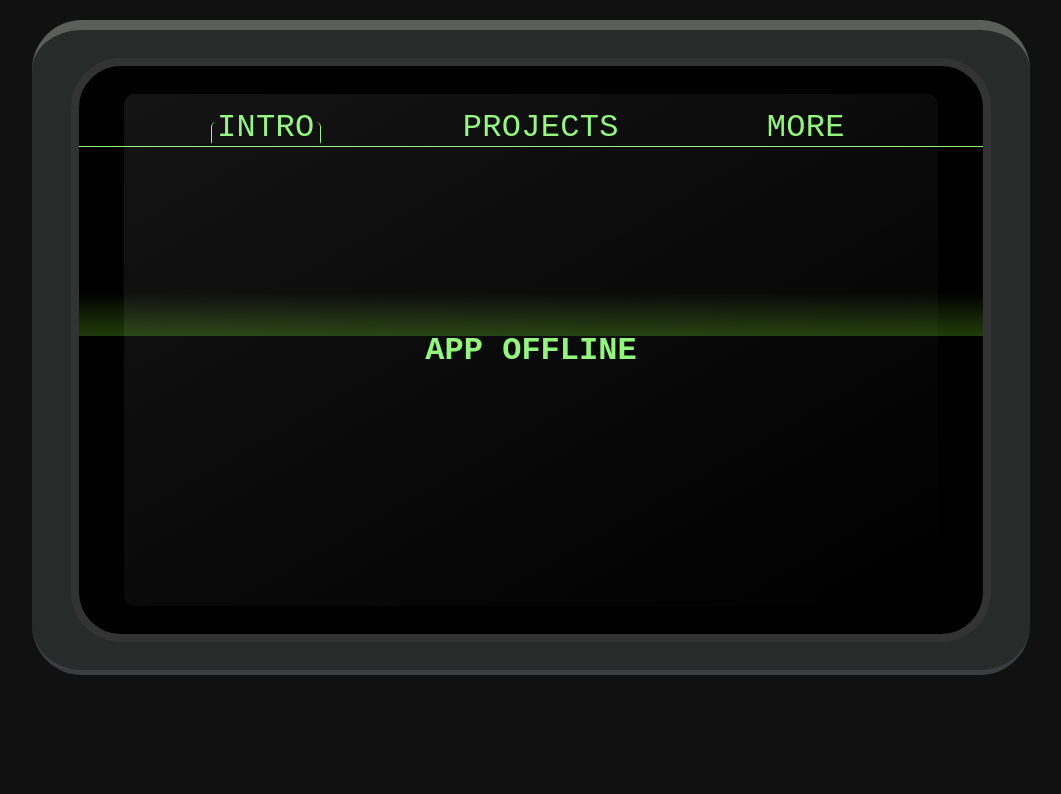
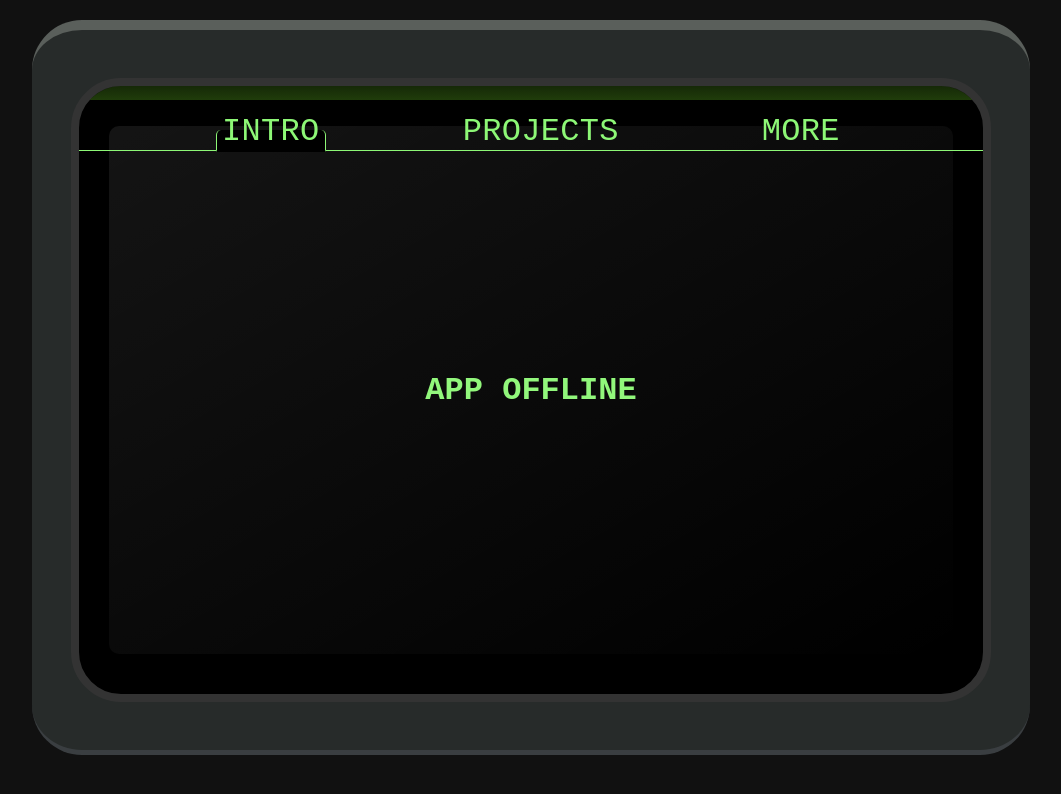
Before and after one commit to alex-gagnon/Portfolio-Web, a React (Create React App) app: page / in a window 1280 px wide. Shown: the top 794 px of the page, without its empty margins (109-1170 px from the left). Built offline with nearby package versions, Linux system fonts and the light colour scheme.

Commit message:
Finished up the header section and styling
Had trouble getting the header children state to update. Managed to fix by utilizing componentDidUpdate

```diff
--- a/src/components/App.css
+++ b/src/components/App.css
@@ -0,0 +1,6 @@
+.container {
+    display: flex;
+    justify-content: center;
+    align-items: center;
+    position: relative;
+}
--- a/src/components/PipBoy/Header/Header.jsx
+++ b/src/components/PipBoy/Header/Header.jsx
@@ -1,42 +1,80 @@
 import React, {Component} from 'react';
 import './PipBoy.header.css';
+import PropTypes from 'prop-types';
 
 
 const MenuItems = props => (
-    props.children.map((item, i) => (
-        <div className="pip-navigation__wrapper">
-            <div className={i === 0 ? 'active pip-navigation__border' : 'pip-navigation__border'}></div>
-            <div id={'menu-item-' + i}
-                key={'menu-item-' + i}
-                className={'menu-items'}>
-                <span>{item.toUpperCase()}</span>
-            </div>
+    <div key={'menu-item-' + props.item.id}
+        className={'pip-navigation__wrapper'}>
+        <div id={'flag-id-' + props.item.id}
+            className={props.item.flagActive
+                ? 'pip-navigation__border active'
+                : 'pip-navigation__border'}>
         </div>
-        )
-    )
+        <div id={'menu-item-' + props.item.id}
+            className={'menu-items'}
+            onLoad={props.initActive}
+            onClick={props.onToggle}>
+            <span>{props.item.text.toUpperCase()}</span>
+        </div>
+    </div>
 )
 
 class Header extends Component {
     constructor(props) {
         super(props)
         this.state = {
-            children: []
+            children: [{id: 0, text: '', flagActive: false}]
         }
     }
 
-    componentDidMount() {
+    componentDidUpdate(prevProps) {
+        if (this.props.children !== prevProps.children) {
+            this.setState({
+                children: this.props.children.map(item => {
+                    return {
+                        id: item.id,
+                        text: item.text,
+                        flagActive: item.id === 0 ? true : false
+                    }
+                })
+            })
+        }
+    }
+
+    toggleActive(id) {
         this.setState({
-            children: this.props.children
+            children: this.state.children.map(item => {
+                // remove highlight from all items
+                item.flagActive = false
+                if (item.id !== id) return item
+                return {
+                    id: item.id,
+                    text: item.text,
+                    flagActive: !item.flagActive,
+                }
+            })
         })
     }
 
     render() {
         return (
             <nav className="pip-navigation">
-                <MenuItems children={this.props.children} />
+                {this.state.children.map(item => (
+                    <MenuItems className="pip-navigation__super"
+                        key={'pip-nav__item-' + item.id}
+                        item={item}
+                        onToggle={() => this.toggleActive(item.id)}/>
+                        )
+                    )
+                }
             </nav>
         )
     }
 }
 
+Header.propTypes = {
+    children: PropTypes.array.isRequired
+}
+
 export default Header;
--- a/src/components/PipBoy/Header/PipBoy.header.css
+++ b/src/components/PipBoy/Header/PipBoy.header.css
@@ -1,7 +1,6 @@
 .pip-navigation {
-    height: 10vh;
+    height: 5vh;
     width: 100%;
-    position: absolute;
     top: 0;
     left: 0;
     border-top-left-radius: 20px;
@@ -10,6 +9,7 @@
     display: flex;
     justify-content: space-evenly;
     z-index: 90;
+    position: absolute;
 }
 
 
@@ -23,12 +23,13 @@
 
 .pip-navigation__border {
     width: 100%;
-    height: 12px;
+    height: 10px;
     padding: 0 5px;
-    margin: 2px 0;
+    margin: -2px 0;
     display: flex;
     position: relative;
     z-index: 92;
+    position: absolute;
 }
 
 .active {
@@ -38,17 +39,21 @@
     border-bottom:2px solid #000;
     border-top-left-radius:5px;
     border-top-right-radius:5px;
-    position: absolute;
 }
 
 .menu-items {
-    z-index: 93;
     letter-spacing: 0.3px;
     font-weight: 500;
     font-size: 1.2rem;
+    z-index: 100;
+    cursor: pointer;
 }
 
 @media only screen and (min-width: 750px) {
+    .pip-navigation {
+        height: 8vh;
+    }
+
     .pip-navigation__border {
         height: 20px;
     }
--- a/src/components/PipBoy/PipBoy.css
+++ b/src/components/PipBoy/PipBoy.css
@@ -6,59 +6,65 @@ body {
     display: flex;
     justify-content: center;
     align-items: center;
+    position: relative;
 }
 
 .screen-border {
     background: #272b2a;
     width: 78vw;
-    height: 80vh;
+    height: 90vh;
     margin: 20px auto;
     border-radius: 50px;
     border-top: 10px solid #5a5f5b;
     border-bottom: 5px solid #3a3e41;
-    position: relative;
     display: flex;
     justify-content: center;
     align-items: center;
+    position: relative;
 }
 
 .screen {
     color: #8df776;
-    position: absolute;
     background: #000;
     border-radius: 50px;
     border: 8px solid #333;
     width: 70vw;
-    height: 70vh;
+    height: 75vh;
     padding: 4px 4px;
     overflow: hidden;
     display: flex;
     justify-content: center;
     align-items: center;
+    position: relative;
 }
 
 .screen-reflection {
     background: linear-gradient(150deg, #fff, rgba(0,0,0,0));
-    position: absolute;
     opacity: .08;
     border-radius: 10px;
-    width: 90%;
-    height: 90%;
-    z-index: 99;
+    width: 66vw;
+    height: 70vh;
+    z-index: 90;
+    position: absolute;
 }
 
 .screen-scan {
     width: 100%;
     height: 44px;
     background: linear-gradient(rgba(0,0,0,0), #7ff12a);
+    animation: scan 5s linear infinite;
+    opacity: 0.25;
+    z-index: 91;
     position: absolute;
-    animation: scan;
-    animation-duration: 4s;
-    animation-iteration-count: infinite;
-    opacity: 0.25;
 }
 
 @keyframes scan {
-    0% { top: -10px; }
-    100% { top: 100% ; }
+    0% { top: -30px; }
+    100% { top: 100%; }
 }
+
+@media only screen and (min-width: 750px) {
+    .screen-reflection {
+        height: 66vh;
+    }
+}
--- a/src/components/PipBoy/PipBoy.jsx
+++ b/src/components/PipBoy/PipBoy.jsx
@@ -2,6 +2,10 @@ import React, {Component} from 'react';
 import './PipBoy.css'
 import Header from './Header/Header';
 import Main from './Main/Main';
+
+
+let navItems = ['intro', 'projects', 'more'];
+let id = 0;
 
 class PipBoy extends Component {
     constructor(props) {
@@ -13,9 +17,10 @@ class PipBoy extends Component {
     }
 
     componentDidMount() {
-        let navItems = ['intro', 'projects', 'more']
         this.setState({
-            navItems: navItems
+            navItems: navItems.map(text => {
+                return {id: id++, text: text, flagActive: this.id  === 0 ? true : false}
+            })
         })
     }
 
```
